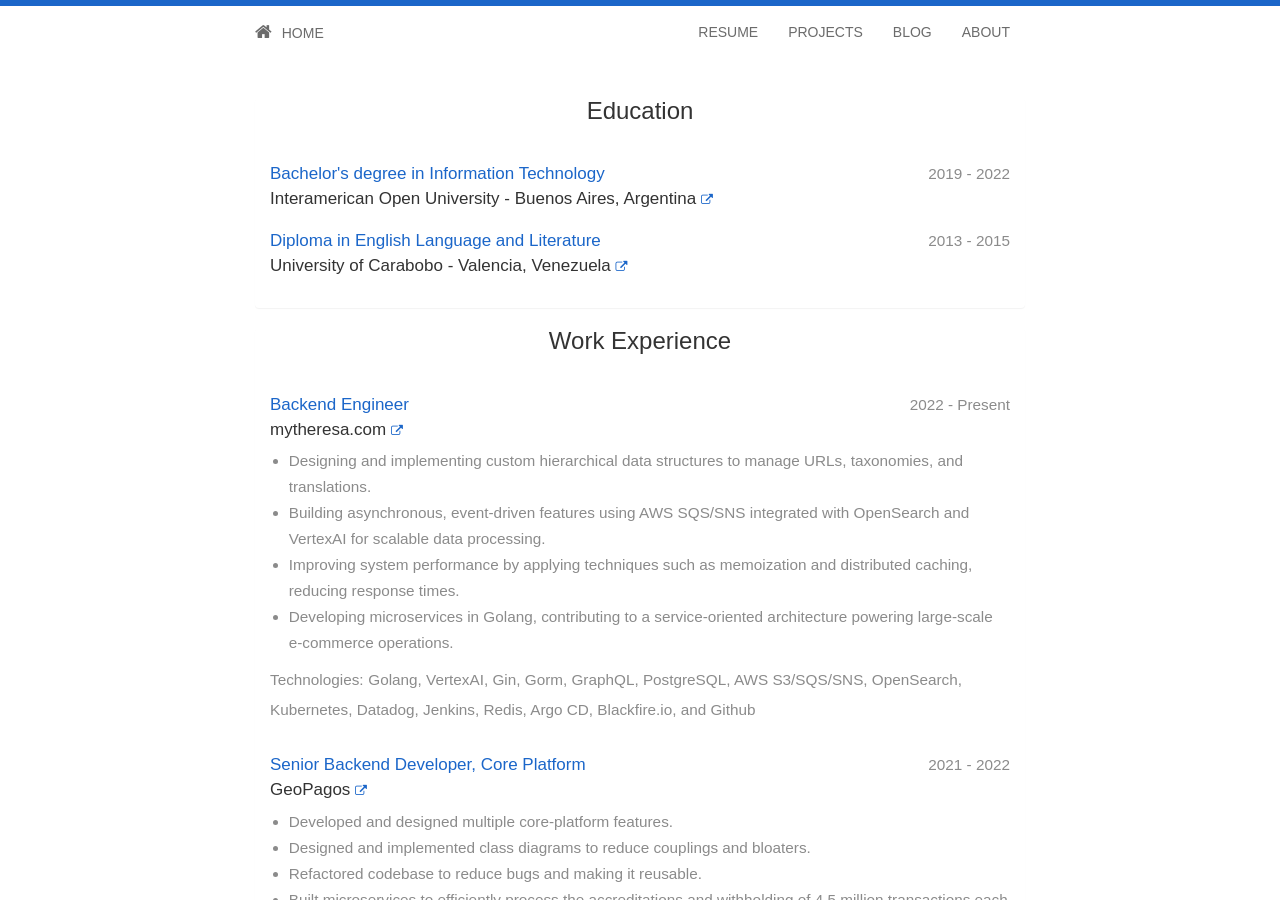
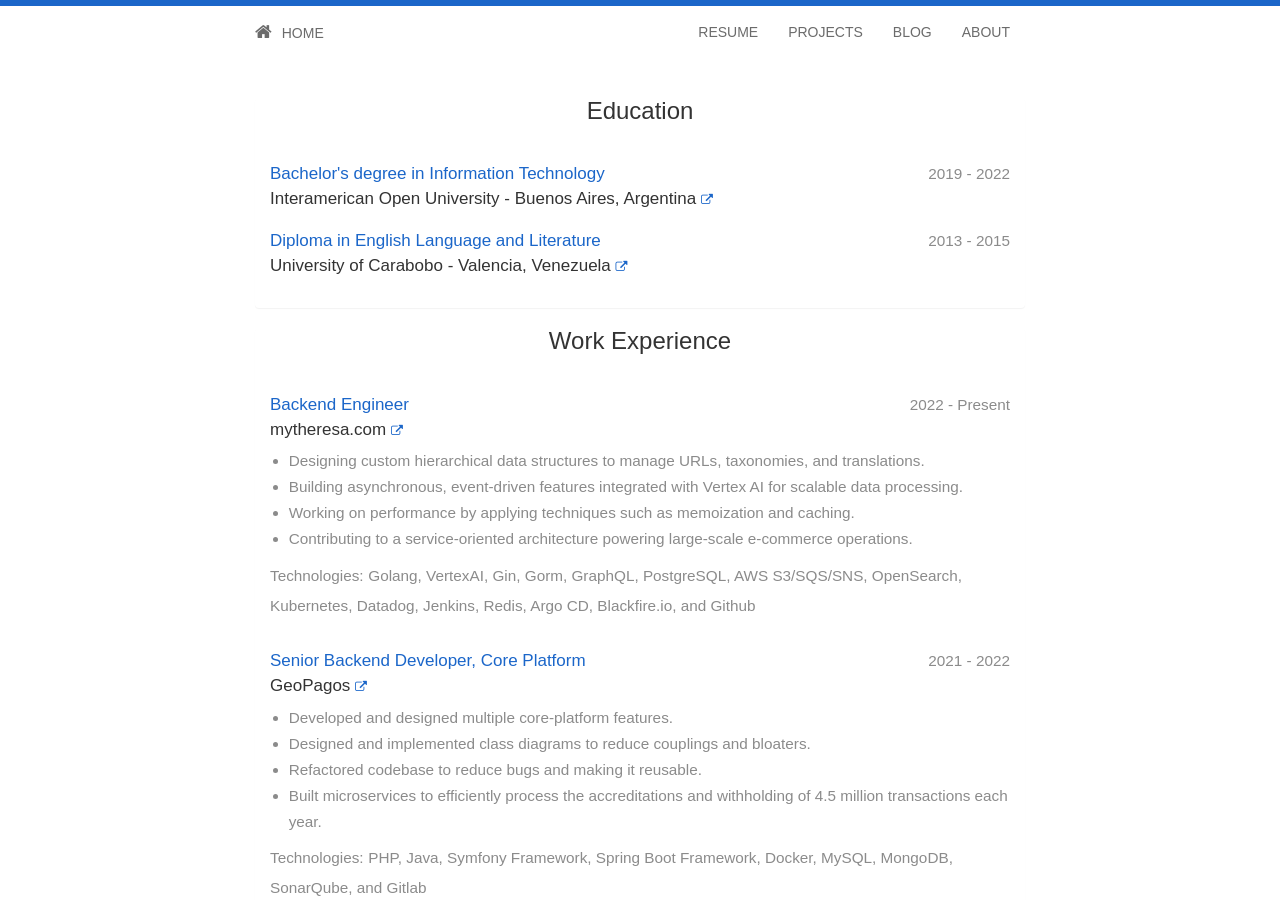
Before and after one commit to jfernancordova/jfernancordova.github.io, a Jekyll site: the page built from resume.html, in a window 1280 px wide and 900 px high. Built offline with Jekyll 4.4.1, drawn with Linux system fonts in a browser that asks for light colours; nearby versions of some CDN libraries.

Commit message:
Revise employment points in employment.yml

```diff
--- a/_data/employment.yml
+++ b/_data/employment.yml
@@ -3,10 +3,10 @@
   link: "https://www.mytheresa.com/"
   dates: "2022 - Present"
   points:
-    - Designing and implementing custom hierarchical data structures to manage URLs, taxonomies, and translations.
-    - Building asynchronous, event-driven features using AWS SQS/SNS integrated with OpenSearch and VertexAI for scalable data processing.
-    - Improving system performance by applying techniques such as memoization and distributed caching, reducing response times.
-    - Developing microservices in Golang, contributing to a service-oriented architecture powering large-scale e-commerce operations.
+    - Designing custom hierarchical data structures to manage URLs, taxonomies, and translations.
+    - Building asynchronous, event-driven features integrated with Vertex AI for scalable data processing.
+    - Working on performance by applying techniques such as memoization and caching.
+    - Contributing to a service-oriented architecture powering large-scale e-commerce operations.
   tech:
   - Golang
   - VertexAI
```
